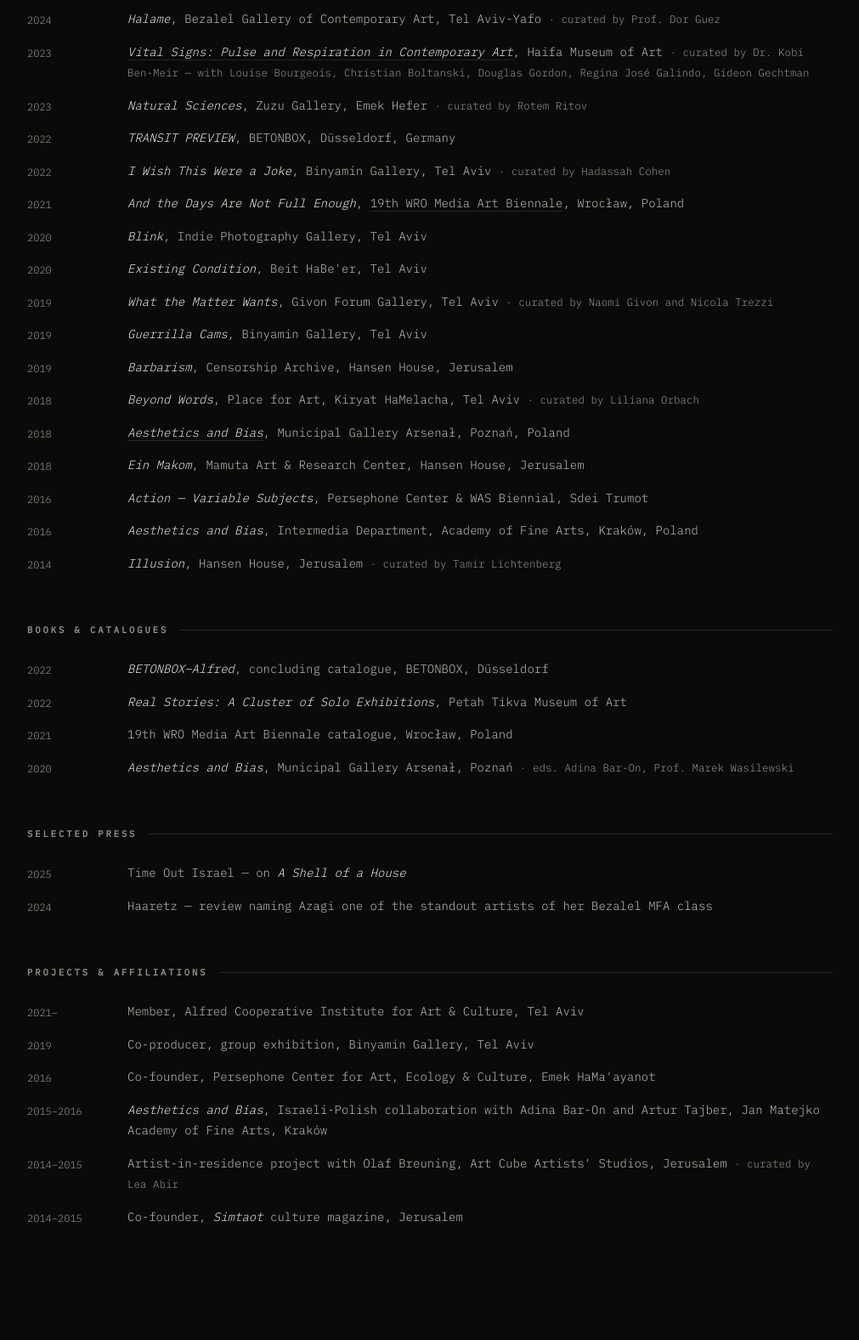
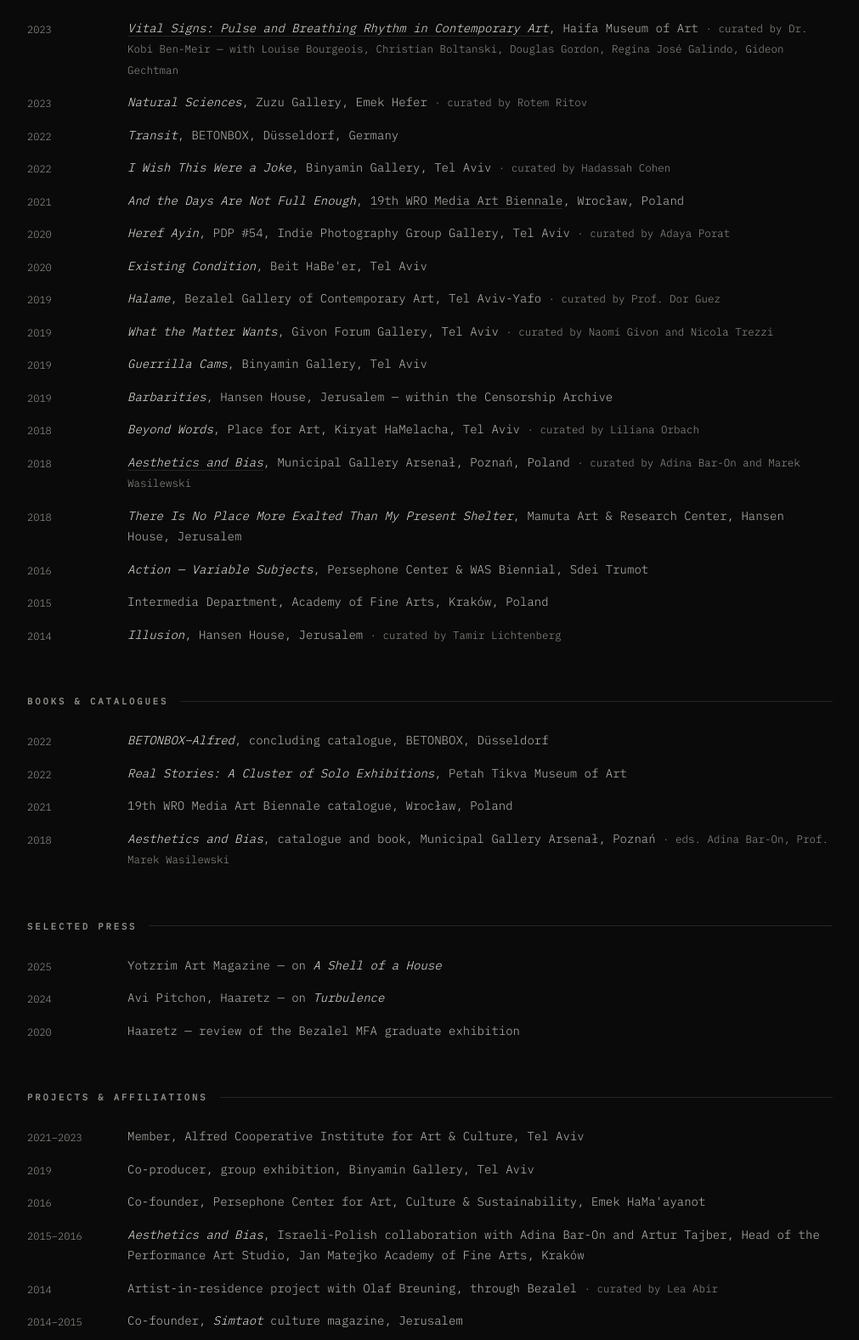
Before and after one commit to sharonazagi-sudo/sharonazagi-sudo.github.io, a plain HTML site: page cv.html in a window 1280 px wide. Shown: the part 1019-2596 px from the top of the page at 85% size, without its empty margins (134-1145 px from the left). Drawn offline with nearby package versions, Linux system fonts and the light colour scheme.

Commit message:
Add files via upload

```diff
--- a/cv.html
+++ b/cv.html
@@ -22,60 +22,60 @@
 
 <section class="inner-top cv">
   <div class="label">Curriculum Vitae</div>
-  <p class="bio in" style="margin-bottom:10px">Sharon Azagi (b. 1986). New media artist and certified forensic expert in the authentication of audio, video and image evidence. Lives and works in Israel.</p>
+  <p class="bio in" style="margin-bottom:10px">Sharon Azagi (b. 1986). New media artist and certified forensic expert in the authentication of audio, video and image evidence. Lives and works in Tel Aviv.</p>
 
   <h2>Education</h2>
   <div class="row"><div class="y">2018&ndash;2020</div><div>MFA in Fine Arts, Bezalel Academy of Arts and Design, Tel Aviv</div></div>
   <div class="row"><div class="y">2017&ndash;2018</div><div>Fine Art Program, Hamidrasha School of Art, Beit Berl College</div></div>
-  <div class="row"><div class="y">2012&ndash;2015</div><div>BFA in Fine Arts, Bezalel Academy of Arts and Design, Jerusalem</div></div>
+  <div class="row"><div class="y">2012&ndash;2015</div><div>BFA in Fine Arts, Bezalel Academy of Arts and Design, Jerusalem <span class="curator">&middot; graduate exhibition: <em>The Mechanics of Continuity</em></span></div></div>
 
   <h2>Awards</h2>
   <div class="row"><div class="y">2015</div><div>Aileen S. Cooper Prize for Excellence in Art</div></div>
 
   <h2>Solo Exhibitions</h2>
   <div class="row"><div class="y">2025</div><div><em>A Shell of a House</em>, The Lab, Tel Aviv <span class="curator">&middot; curated by Sharon Toval</span></div></div>
-  <div class="row"><div class="y">2024</div><div><em>Turbulence</em>, Alfred Gallery, Tel Aviv <span class="curator">&middot; curated by Edith Kopski and Bar Musan Levi</span></div></div>
+  <div class="row"><div class="y">2024</div><div><em>Turbulence</em>, Alfred Cooperative Institute for Art &amp; Culture, Tel Aviv <span class="curator">&middot; curated by Edith Kopski and Bar Musan Levi</span></div></div>
   <div class="row"><div class="y">2022</div><div><em>Atlas II</em>, Petah Tikva Museum of Art <span class="curator">&middot; curated by Irena Gordon</span></div></div>
   <div class="row"><div class="y">2020</div><div><em>Hammer</em>, MFA thesis exhibition, Bezalel Academy of Arts and Design, Tel Aviv</div></div>
-  <div class="row"><div class="y">2018</div><div><em>Living Room</em>, Art Cube Artists' Studios, Jerusalem</div></div>
+  <div class="row"><div class="y">2018</div><div><em>Living Room</em>, Artist Wall, Art Cube Artists' Studios, Jerusalem</div></div>
   <div class="row"><div class="y">2017</div><div><em>And the Days Are Not Full Enough</em>, Hamidrasha School of Art, Beit Berl</div></div>
-  <div class="row"><div class="y">2015</div><div><em>The Mechanics of Continuity</em>, BFA graduate exhibition, Bezalel, Jerusalem</div></div>
 
   <h2>Selected Group Exhibitions</h2>
-  <div class="row"><div class="y">2024</div><div><em>Halame</em>, Bezalel Gallery of Contemporary Art, Tel Aviv-Yafo <span class="curator">&middot; curated by Prof. Dor Guez</span></div></div>
-  <div class="row"><div class="y">2023</div><div><em><a href="https://www.mutualart.com/Exhibition/Vital-Signs--Pulse---Breathing-Rhythm-in/92A4641A27A90FE4" target="_blank" rel="noopener" style="color:inherit;text-decoration:none;border-bottom:1px solid var(--rule)">Vital Signs: Pulse and Respiration in Contemporary Art</a></em>, Haifa Museum of Art <span class="curator">&middot; curated by Dr. Kobi Ben-Meir &mdash; with Louise Bourgeois, Christian Boltanski, Douglas Gordon, Regina Jos&eacute; Galindo, Gideon Gechtman</span></div></div>
+  <div class="row"><div class="y">2023</div><div><em><a href="https://www.mutualart.com/Exhibition/Vital-Signs--Pulse---Breathing-Rhythm-in/92A4641A27A90FE4" target="_blank" rel="noopener" style="color:inherit;text-decoration:none;border-bottom:1px solid var(--rule)">Vital Signs: Pulse and Breathing Rhythm in Contemporary Art</a></em>, Haifa Museum of Art <span class="curator">&middot; curated by Dr. Kobi Ben-Meir &mdash; with Louise Bourgeois, Christian Boltanski, Douglas Gordon, Regina Jos&eacute; Galindo, Gideon Gechtman</span></div></div>
   <div class="row"><div class="y">2023</div><div><em>Natural Sciences</em>, Zuzu Gallery, Emek Hefer <span class="curator">&middot; curated by Rotem Ritov</span></div></div>
-  <div class="row"><div class="y">2022</div><div><em>TRANSIT PREVIEW</em>, BETONBOX, D&uuml;sseldorf, Germany</div></div>
+  <div class="row"><div class="y">2022</div><div><em>Transit</em>, BETONBOX, D&uuml;sseldorf, Germany</div></div>
   <div class="row"><div class="y">2022</div><div><em>I Wish This Were a Joke</em>, Binyamin Gallery, Tel Aviv <span class="curator">&middot; curated by Hadassah Cohen</span></div></div>
   <div class="row"><div class="y">2021</div><div><em>And the Days Are Not Full Enough</em>, <a href="https://wro2021.wrocenter.pl/en/names/sharon-azagi/" target="_blank" rel="noopener" style="color:inherit;text-decoration:none;border-bottom:1px solid var(--rule)">19th WRO Media Art Biennale</a>, Wroc&#322;aw, Poland</div></div>
-  <div class="row"><div class="y">2020</div><div><em>Blink</em>, Indie Photography Gallery, Tel Aviv</div></div>
+  <div class="row"><div class="y">2020</div><div><em>Heref Ayin</em>, PDP #54, Indie Photography Group Gallery, Tel Aviv <span class="curator">&middot; curated by Adaya Porat</span></div></div>
   <div class="row"><div class="y">2020</div><div><em>Existing Condition</em>, Beit HaBe'er, Tel Aviv</div></div>
+  <div class="row"><div class="y">2019</div><div><em>Halame</em>, Bezalel Gallery of Contemporary Art, Tel Aviv-Yafo <span class="curator">&middot; curated by Prof. Dor Guez</span></div></div>
   <div class="row"><div class="y">2019</div><div><em>What the Matter Wants</em>, Givon Forum Gallery, Tel Aviv <span class="curator">&middot; curated by Naomi Givon and Nicola Trezzi</span></div></div>
   <div class="row"><div class="y">2019</div><div><em>Guerrilla Cams</em>, Binyamin Gallery, Tel Aviv</div></div>
-  <div class="row"><div class="y">2019</div><div><em>Barbarism</em>, Censorship Archive, Hansen House, Jerusalem</div></div>
+  <div class="row"><div class="y">2019</div><div><em>Barbarities</em>, Hansen House, Jerusalem &mdash; within the Censorship Archive</div></div>
   <div class="row"><div class="y">2018</div><div><em>Beyond Words</em>, Place for Art, Kiryat HaMelacha, Tel Aviv <span class="curator">&middot; curated by Liliana Orbach</span></div></div>
-  <div class="row"><div class="y">2018</div><div><em><a href="https://arsenal.art.pl/en/exhibition/aesthetics-bias/" target="_blank" rel="noopener" style="color:inherit;text-decoration:none;border-bottom:1px solid var(--rule)">Aesthetics and Bias</a></em>, Municipal Gallery Arsena&#322;, Pozna&#324;, Poland</div></div>
-  <div class="row"><div class="y">2018</div><div><em>Ein Makom</em>, Mamuta Art &amp; Research Center, Hansen House, Jerusalem</div></div>
+  <div class="row"><div class="y">2018</div><div><em><a href="https://arsenal.art.pl/en/exhibition/aesthetics-bias/" target="_blank" rel="noopener" style="color:inherit;text-decoration:none;border-bottom:1px solid var(--rule)">Aesthetics and Bias</a></em>, Municipal Gallery Arsena&#322;, Pozna&#324;, Poland <span class="curator">&middot; curated by Adina Bar-On and Marek Wasilewski</span></div></div>
+  <div class="row"><div class="y">2018</div><div><em>There Is No Place More Exalted Than My Present Shelter</em>, Mamuta Art &amp; Research Center, Hansen House, Jerusalem</div></div>
   <div class="row"><div class="y">2016</div><div><em>Action &mdash; Variable Subjects</em>, Persephone Center &amp; WAS Biennial, Sdei Trumot</div></div>
-  <div class="row"><div class="y">2016</div><div><em>Aesthetics and Bias</em>, Intermedia Department, Academy of Fine Arts, Krak&oacute;w, Poland</div></div>
+  <div class="row"><div class="y">2015</div><div>Intermedia Department, Academy of Fine Arts, Krak&oacute;w, Poland</div></div>
   <div class="row"><div class="y">2014</div><div><em>Illusion</em>, Hansen House, Jerusalem <span class="curator">&middot; curated by Tamir Lichtenberg</span></div></div>
 
   <h2>Books &amp; Catalogues</h2>
   <div class="row"><div class="y">2022</div><div><em>BETONBOX&ndash;Alfred</em>, concluding catalogue, BETONBOX, D&uuml;sseldorf</div></div>
   <div class="row"><div class="y">2022</div><div><em>Real Stories: A Cluster of Solo Exhibitions</em>, Petah Tikva Museum of Art</div></div>
   <div class="row"><div class="y">2021</div><div>19th WRO Media Art Biennale catalogue, Wroc&#322;aw, Poland</div></div>
-  <div class="row"><div class="y">2020</div><div><em>Aesthetics and Bias</em>, Municipal Gallery Arsena&#322;, Pozna&#324; <span class="curator">&middot; eds. Adina Bar-On, Prof. Marek Wasilewski</span></div></div>
+  <div class="row"><div class="y">2018</div><div><em>Aesthetics and Bias</em>, catalogue and book, Municipal Gallery Arsena&#322;, Pozna&#324; <span class="curator">&middot; eds. Adina Bar-On, Prof. Marek Wasilewski</span></div></div>
 
   <h2>Selected Press</h2>
-  <div class="row"><div class="y">2025</div><div>Time Out Israel &mdash; on <em>A Shell of a House</em></div></div>
-  <div class="row"><div class="y">2024</div><div>Haaretz &mdash; review naming Azagi one of the standout artists of her Bezalel MFA class</div></div>
+  <div class="row"><div class="y">2025</div><div>Yotzrim Art Magazine &mdash; on <em>A Shell of a House</em></div></div>
+  <div class="row"><div class="y">2024</div><div>Avi Pitchon, Haaretz &mdash; on <em>Turbulence</em></div></div>
+  <div class="row"><div class="y">2020</div><div>Haaretz &mdash; review of the Bezalel MFA graduate exhibition</div></div>
 
   <h2>Projects &amp; Affiliations</h2>
-  <div class="row"><div class="y">2021&ndash;</div><div>Member, Alfred Cooperative Institute for Art &amp; Culture, Tel Aviv</div></div>
+  <div class="row"><div class="y">2021&ndash;2023</div><div>Member, Alfred Cooperative Institute for Art &amp; Culture, Tel Aviv</div></div>
   <div class="row"><div class="y">2019</div><div>Co-producer, group exhibition, Binyamin Gallery, Tel Aviv</div></div>
-  <div class="row"><div class="y">2016</div><div>Co-founder, Persephone Center for Art, Ecology &amp; Culture, Emek HaMa'ayanot</div></div>
-  <div class="row"><div class="y">2015&ndash;2016</div><div><em>Aesthetics and Bias</em>, Israeli-Polish collaboration with Adina Bar-On and Artur Tajber, Jan Matejko Academy of Fine Arts, Krak&oacute;w</div></div>
-  <div class="row"><div class="y">2014&ndash;2015</div><div>Artist-in-residence project with Olaf Breuning, Art Cube Artists' Studios, Jerusalem <span class="curator">&middot; curated by Lea Abir</span></div></div>
+  <div class="row"><div class="y">2016</div><div>Co-founder, Persephone Center for Art, Culture &amp; Sustainability, Emek HaMa'ayanot</div></div>
+  <div class="row"><div class="y">2015&ndash;2016</div><div><em>Aesthetics and Bias</em>, Israeli-Polish collaboration with Adina Bar-On and Artur Tajber, Head of the Performance Art Studio, Jan Matejko Academy of Fine Arts, Krak&oacute;w</div></div>
+  <div class="row"><div class="y">2014</div><div>Artist-in-residence project with Olaf Breuning, through Bezalel <span class="curator">&middot; curated by Lea Abir</span></div></div>
   <div class="row"><div class="y">2014&ndash;2015</div><div>Co-founder, <em>Simtaot</em> culture magazine, Jerusalem</div></div>
 
 </section>
```
Also changed, not shown: about.html (+6 -2 lines).
